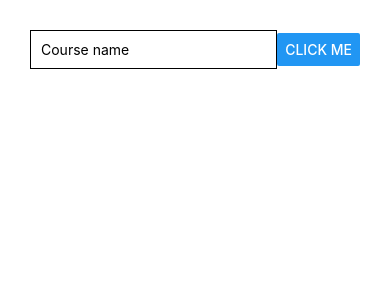
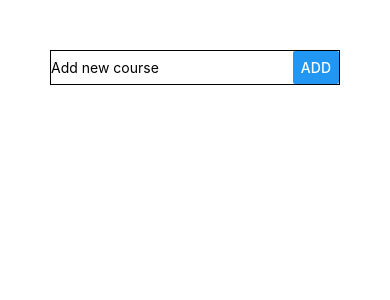
Before and after one commit to kumsal452b/ReactApp, a React Native app: screen / in a window 390 px wide. Shown: the top 300 px of the page. Built offline with nearby package versions, Linux system fonts and the light colour scheme.

Commit message:
add two components

```diff
--- a/App.js
+++ b/App.js
@@ -3,33 +3,24 @@ import React, { useState } from "react";
 import { StyleSheet, Text, View, Button, TextInput } from "react-native";
 
 export default function App() {
-  const [outputText, setOutputText] = useState(
-    "Open up App.js to start working on your app!"
-  );
+  const [enteredGoals, setEnterGoal] = useState("");
+  const [courseGoals, setCourseGoals] = useState([]);
+
+  function goalInputHandler(enteredText) {
+    setEnterGoal(enteredGoals);
+  }
+  const addGoalHandler = () => {
+    console.log(enteredGoals);
+  };
   return (
-    <View
-      style={{
-        padding: 30,
-        borderColor: "#5d7363",
-      }}
-    >
-      <View
-        style={{
-          flexDirection: "row",
-          justifyContent: "space-between",
-          alignItems: "center",
-        }}
-      >
+    <View style={styles.container}>
+      <View style={styles.input}>
         <TextInput
-          placeholder="Course name"
-          style={{
-            borderColor: "black",
-            borderWidth: 1,
-            padding: 10,
-            width: "76%",
-          }}
+          placeholder="Add new course"
+          onChangeText={goalInputHandler}
+          value={enteredGoals}
         />
-        <Button title="Click Me" style={{}} />
+        <Button title="Add" onPress={addGoalHandler} />
       </View>
     </View>
   );
@@ -37,9 +28,13 @@ export default function App() {
 
 const styles = StyleSheet.create({
   container: {
-    flex: 1,
-    backgroundColor: "#fff",
+    padding: 50,
+  },
+  input: {
+    justifyContent: "space-between",
     alignItems: "center",
-    justifyContent: "center",
+    flexDirection: "row",
+    borderColor: "black",
+    borderWidth: 1,
   },
 });
```
